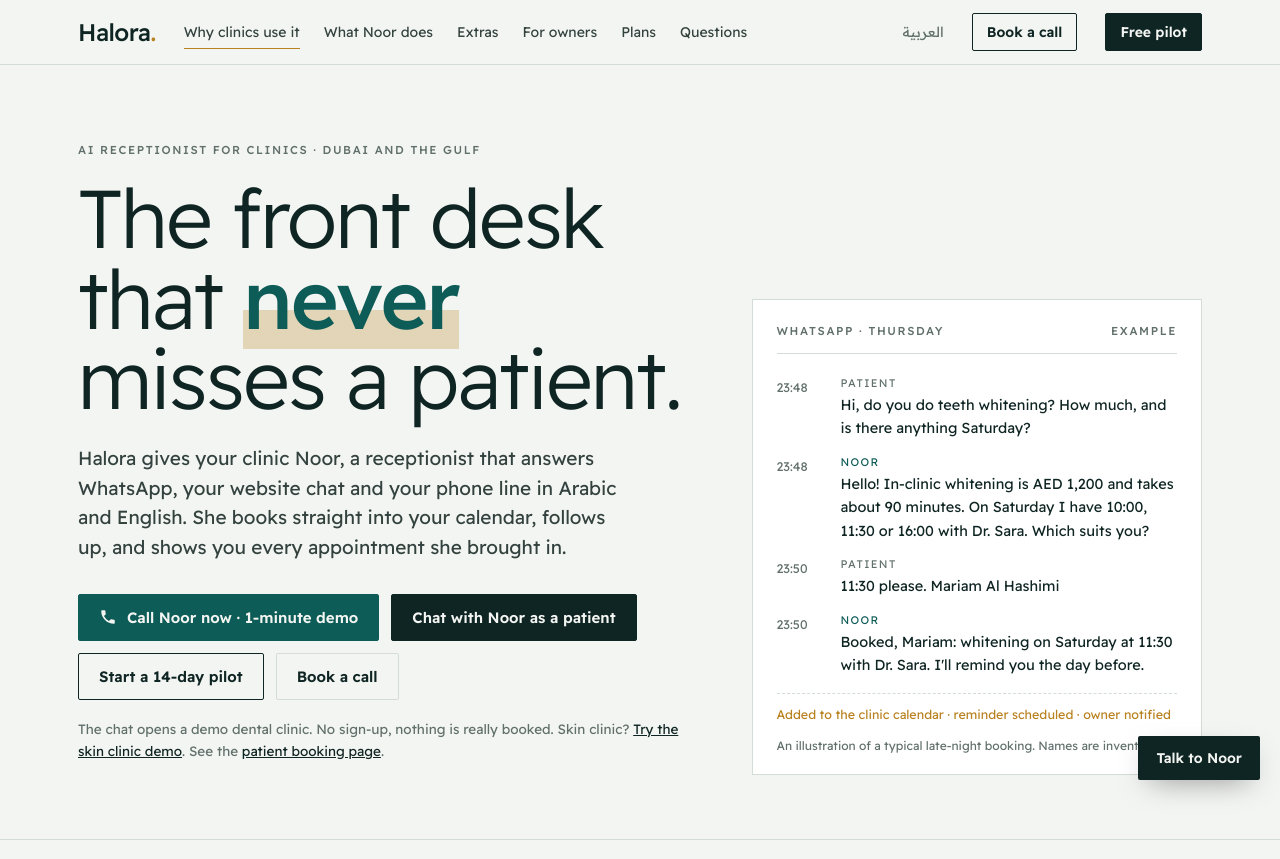
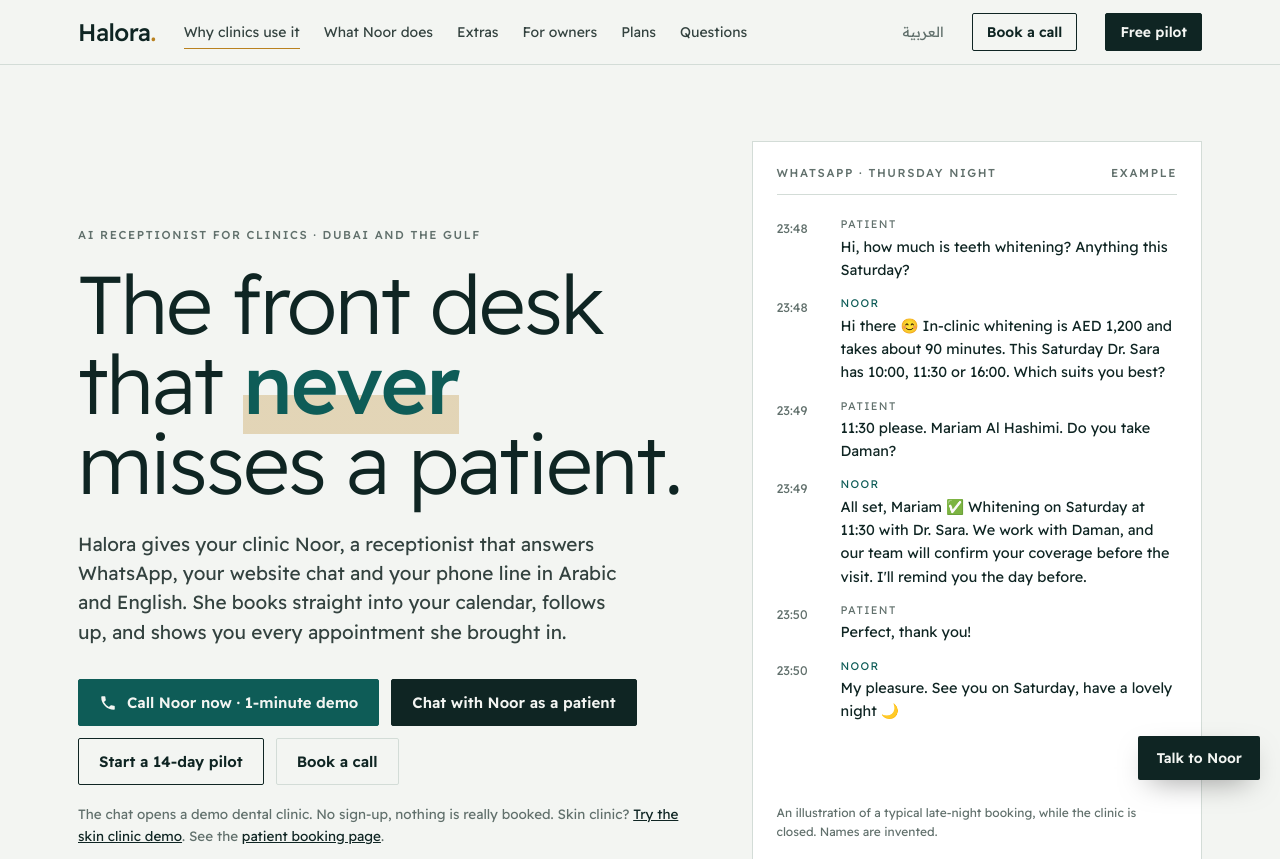
Before and after one commit to askHalora/halora-website, a plain HTML site: page index.html in a window 1280 px wide. Shown: the top 859 px of the page. Drawn offline with Linux system fonts and the light colour scheme.

Commit message:
Add files via upload

```diff
--- a/index.html
+++ b/index.html
@@ -66,13 +66,15 @@ d.addEventListener('click',function(e){var el=e.target.closest('a,button,.btn');
     <p class="note">The chat opens a demo dental clinic. No sign-up, nothing is really booked. Skin clinic? <a href="/glow/">Try the skin clinic demo</a>. See the <a href="/book/">patient booking page</a>.</p>
   </div>
   <div class="log" aria-label="Example WhatsApp conversation">
-    <div class="hd"><span class="label">WhatsApp · Thursday</span><span class="label">Example</span></div>
-    <div class="ln"><span class="t">23:48</span><div><span class="who">Patient</span>Hi, do you do teeth whitening? How much, and is there anything Saturday?</div></div>
-    <div class="ln n"><span class="t">23:48</span><div><span class="who">Noor</span>Hello! In-clinic whitening is AED 1,200 and takes about 90 minutes. On Saturday I have 10:00, 11:30 or 16:00 with Dr. Sara. Which suits you?</div></div>
-    <div class="ln"><span class="t">23:50</span><div><span class="who">Patient</span>11:30 please. Mariam Al Hashimi</div></div>
-    <div class="ln n"><span class="t">23:50</span><div><span class="who">Noor</span>Booked, Mariam: whitening on Saturday at 11:30 with Dr. Sara. I'll remind you the day before.</div></div>
-    <div class="sys">Added to the clinic calendar · reminder scheduled · owner notified</div>
-    <div class="cap">An illustration of a typical late-night booking. Names are invented.</div>
+    <div class="hd"><span class="label">WhatsApp · Thursday night</span><span class="label">Example</span></div>
+    <div class="ln"><span class="t">23:48</span><div><span class="who">Patient</span>Hi, how much is teeth whitening? Anything this Saturday?</div></div>
+    <div class="ln n"><span class="t">23:48</span><div><span class="who">Noor</span>Hi there 😊 In-clinic whitening is AED 1,200 and takes about 90 minutes. This Saturday Dr. Sara has 10:00, 11:30 or 16:00. Which suits you best?</div></div>
+    <div class="ln"><span class="t">23:49</span><div><span class="who">Patient</span>11:30 please. Mariam Al Hashimi. Do you take Daman?</div></div>
+    <div class="ln n"><span class="t">23:49</span><div><span class="who">Noor</span>All set, Mariam ✅ Whitening on Saturday at 11:30 with Dr. Sara. We work with Daman, and our team will confirm your coverage before the visit. I'll remind you the day before.</div></div>
+    <div class="ln"><span class="t">23:50</span><div><span class="who">Patient</span>Perfect, thank you!</div></div>
+    <div class="ln n"><span class="t">23:50</span><div><span class="who">Noor</span>My pleasure. See you on Saturday, have a lovely night 🌙</div></div>
+    <div class="sys">Booked in 2 minutes · added to calendar · reminder scheduled · owner notified</div>
+    <div class="cap">An illustration of a typical late-night booking, while the clinic is closed. Names are invented.</div>
   </div>
 </div></div>
 
```
